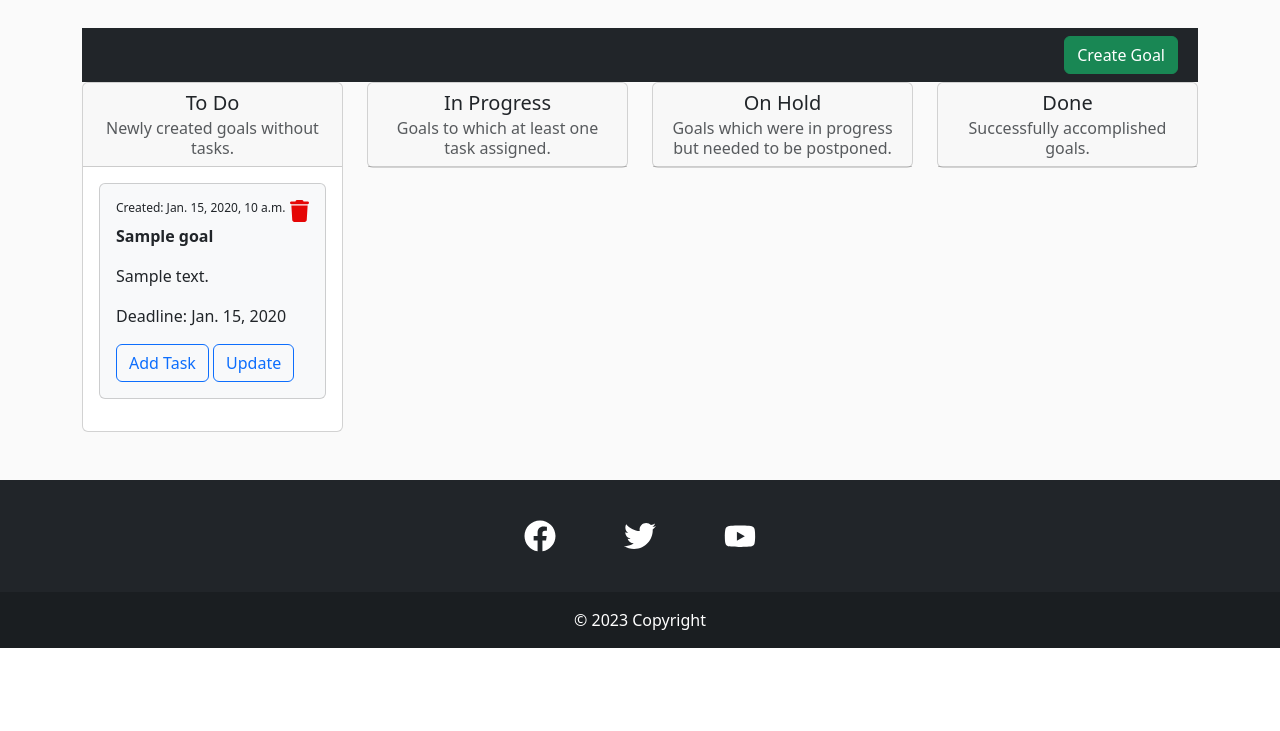
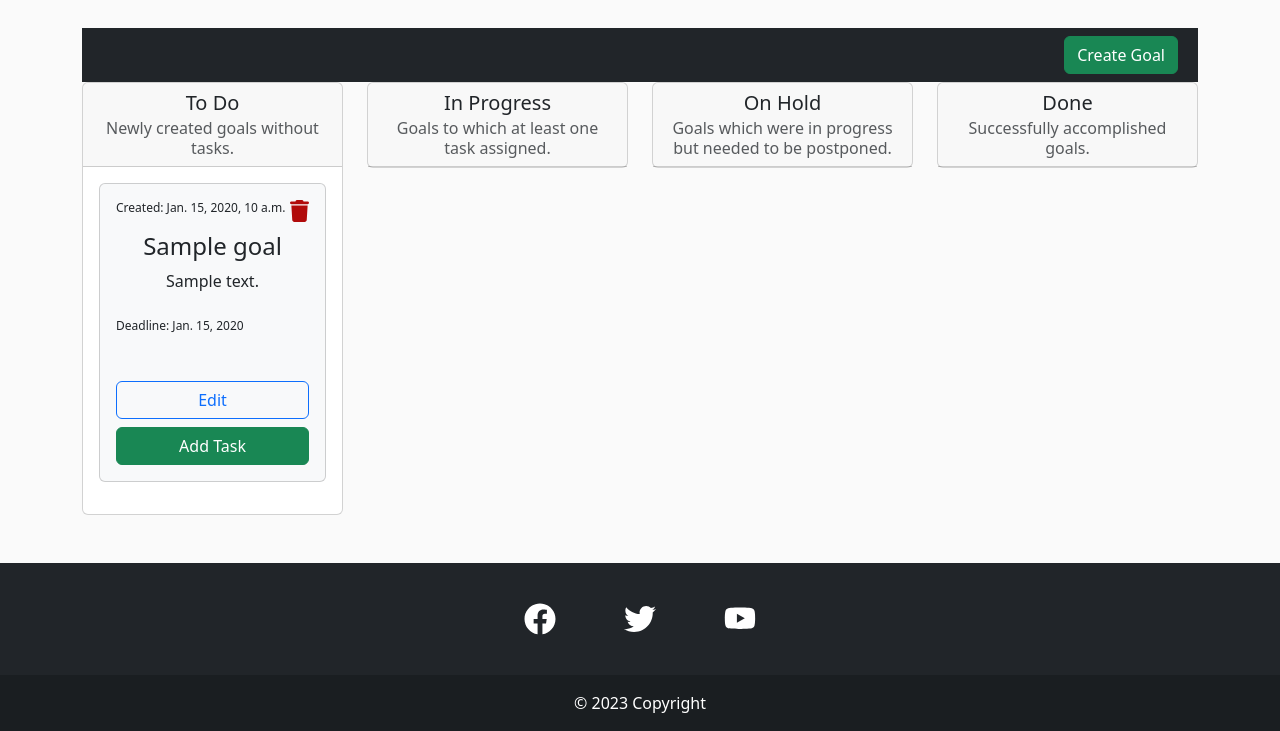
Before and after one commit to OleksiyLa/Project_4, a Django app: page / in a window 1280 px wide. Shown: the part 158-889 px from the top of the page. Before the commit the page ends 806 px from the top, so only its background shows below. Run offline with Django 4.2, Linux system fonts and the light colour scheme; tables that the repository leaves empty hold one stand-in row (values such as "Sample post"); some libraries are stand-ins or nearby versions.

Commit message:
style: style goals

```diff
--- a/templates/goals_board.html
+++ b/templates/goals_board.html
@@ -52,11 +52,11 @@
             <div class="card-body p-3">
               <sup>Created: {{ goal.created_at }}</sup>
               <img src="{% static 'svg/delete_icon.svg' %}" alt="delete-icon" class="float-end delete-icon" data-title="{{ goal.title }}" data-url="{% url 'delete_goal' slug=goal.slug %}">
-              <p><strong>{{ goal.title }}</strong></p>
-              <p>{{ goal.description }}</p>
-              <p>Deadline: {{ goal.expected_deadline }}</p>
-              <a class="btn btn-outline-primary" href="#">Add Task</a>
-              <a class="btn btn-outline-primary" href="#">Update</a>
+              <h3 class="h4 text-center my-2">{{ goal.title }}</h3>
+              <p class="text-center">{{ goal.description }}</p>
+              <sub>Deadline: {{ goal.expected_deadline }}</sub>
+              <a class="btn btn-outline-primary d-block mt-5 mb-2" href="#">Edit</a>
+              <a class="btn btn-success d-block" href="#">Add Task</a>
             </div>
           </div>
         </div>
@@ -80,12 +80,12 @@
             <div class="card mb-3 bg-light">
               <div class="card-body p-3">
                 <sup>Created: {{ goal.created_at }}</sup>
-                <img src="{% static 'svg/delete_icon.svg' %}" alt="delete-icon" class="float-end delete">
-                <p><strong>{{ goal.title }}</strong></p>
-                <p>{{ goal.description }}</p>
-                <p>Deadline: {{ goal.expected_deadline }}</p>
-                <a class="btn btn-outline-primary btn-sm float-end" href="#">Add Task</a>
-                <a class="btn btn-outline-primary btn-sm float-end" href="#">Update</a>
+                <img src="{% static 'svg/delete_icon.svg' %}" alt="delete-icon" class="float-end delete-icon" data-title="{{ goal.title }}" data-url="{% url 'delete_goal' slug=goal.slug %}">
+                <h3 class="h4 text-center my-2">{{ goal.title }}</h3>
+                <p class="text-center">{{ goal.description }}</p>
+                <sub>Deadline: {{ goal.expected_deadline }}</sub>
+                <a class="btn btn-outline-primary d-block mt-5 mb-2" href="#">Edit</a>
+                <a class="btn btn-success d-block" href="#">Add Task</a>
               </div>
             </div>
           </div>
@@ -109,11 +109,11 @@
             <div class="card-body p-3">
               <sup>Created: {{ goal.created_at }}</sup>
               <img src="{% static 'svg/delete_icon.svg' %}" alt="delete-icon" class="float-end delete-icon" data-title="{{ goal.title }}" data-url="{% url 'delete_goal' slug=goal.slug %}">
-              <p><strong>{{ goal.title }}</strong></p>
-              <p>{{ goal.description }}</p>
-              <p>Deadline: {{ goal.expected_deadline }}</p>
-              <a class="btn btn-outline-primary btn-sm float-end" href="#">Add Task</a>
-              <a class="btn btn-outline-primary btn-sm float-end" href="#">Update</a>
+              <h3 class="h4 text-center my-2">{{ goal.title }}</h3>
+              <p class="text-center">{{ goal.description }}</p>
+              <sub>Deadline: {{ goal.expected_deadline }}</sub>
+              <a class="btn btn-outline-primary d-block mt-5 mb-2" href="#">Edit</a>
+              <a class="btn btn-success d-block" href="#">Add Task</a>
             </div>
           </div>
         </div>
@@ -135,11 +135,11 @@
             <div class="card-body p-3">
               <sup>Created: {{ goal.created_at }}</sup>
               <img src="{% static 'svg/delete_icon.svg' %}" alt="delete-icon" class="float-end delete-icon" data-title="{{ goal.title }}" data-url="{% url 'delete_goal' slug=goal.slug %}">
-              <p><strong>{{ goal.title }}</strong></p>
-              <p>{{ goal.description }}</p>
-              <p>Deadline: {{ goal.expected_deadline }}</p>
-              <a class="btn btn-outline-primary btn-sm float-end" href="#">Add Task</a>
-              <a class="btn btn-outline-primary btn-sm float-end" href="#">Update</a>
+              <h3 class="h4 text-center my-2">{{ goal.title }}</h3>
+              <p class="text-center">{{ goal.description }}</p>
+              <sub>Deadline: {{ goal.expected_deadline }}</sub>
+              <a class="btn btn-outline-primary d-block mt-5 mb-2" href="#">Edit</a>
+              <a class="btn btn-success d-block" href="#">Add Task</a>
             </div>
           </div>
         </div>
```
Also changed, not shown: static/svg/delete_icon.svg.
